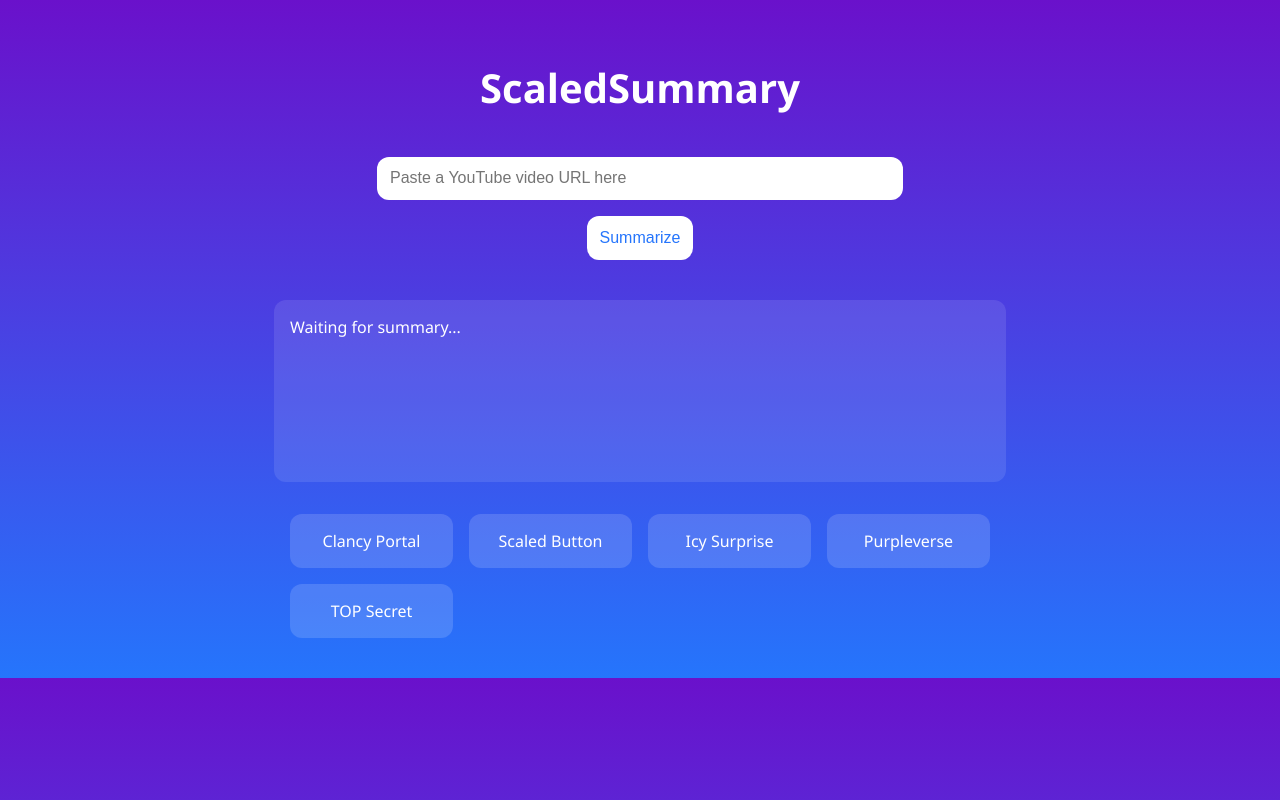
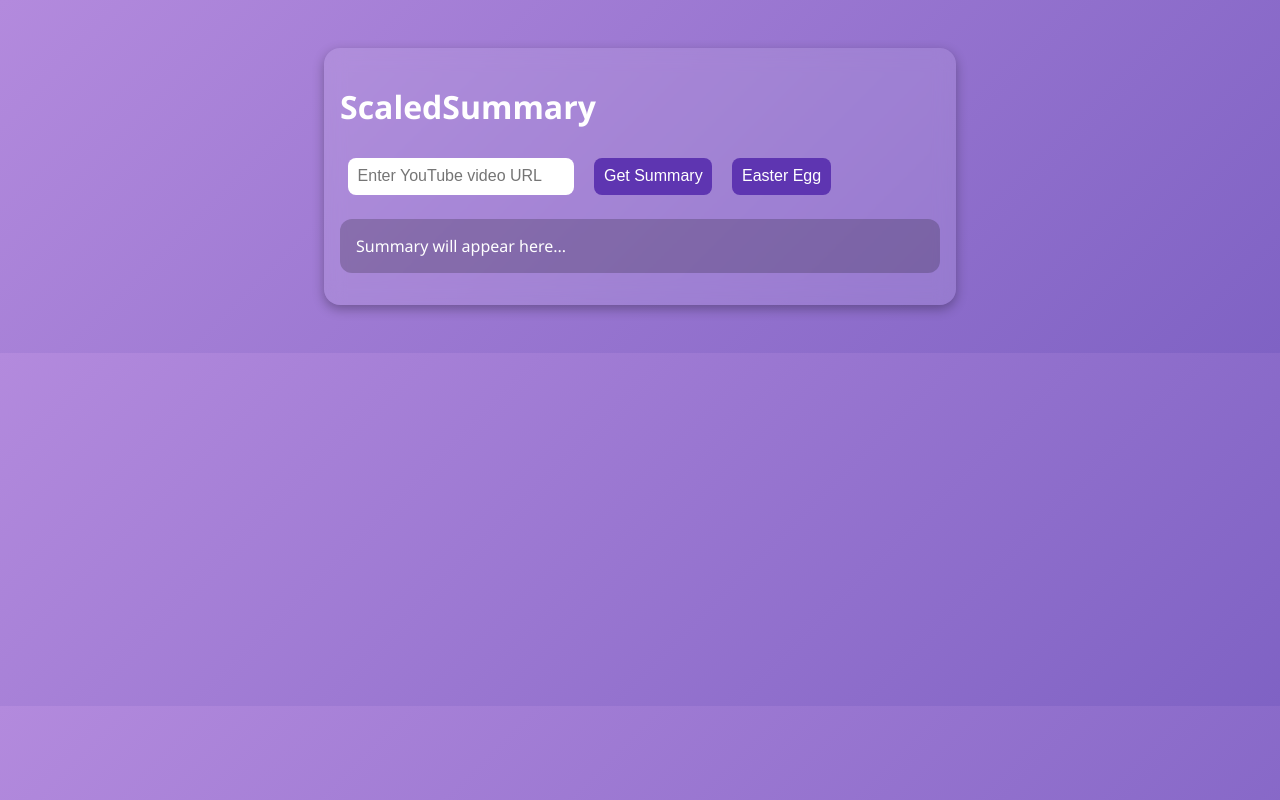
Before and after one commit to shubh72010/ScaledSummary, a Python web app: template templates/index.html in a window 1280 px wide. Run offline with Jinja, Linux system fonts and the light colour scheme; the template is opened without the code that fills it, so the values that code supplies are empty.

Commit message:
Update index.html

```diff
--- a/templates/index.html
+++ b/templates/index.html
@@ -6,102 +6,115 @@
   <title>ScaledSummary</title>
   <style>
     body {
-      background: linear-gradient(to bottom, #6a11cb, #2575fc);
+      background: linear-gradient(135deg, #b38add, #7f62c4);
+      font-family: 'Segoe UI', sans-serif;
       color: white;
-      font-family: 'Segoe UI', Tahoma, Geneva, Verdana, sans-serif;
       display: flex;
       flex-direction: column;
       align-items: center;
       padding: 2rem;
-      overflow-x: hidden;
+      margin: 0;
     }
 
-    h1 {
-      font-size: 2.5rem;
-      animation: float 2s ease-in-out infinite;
+    .tile {
+      background: rgba(255, 255, 255, 0.1);
+      border-radius: 16px;
+      padding: 1rem;
+      margin: 1rem;
+      box-shadow: 0 4px 12px rgba(0, 0, 0, 0.3);
+      width: 90%;
+      max-width: 600px;
+      backdrop-filter: blur(10px);
+      transition: transform 0.3s;
     }
 
-    @keyframes float {
-      0%, 100% { transform: translateY(0); }
-      50% { transform: translateY(-10px); }
+    .tile:hover {
+      transform: scale(1.03);
     }
 
     input, button {
-      padding: 0.8rem;
+      padding: 0.6rem;
       border: none;
-      border-radius: 12px;
+      border-radius: 8px;
       margin: 0.5rem;
       font-size: 1rem;
     }
 
-    input {
-      width: 80%;
-      max-width: 500px;
+    button {
+      background-color: #5e35b1;
+      color: white;
+      cursor: pointer;
     }
 
-    .summary-btn {
-      background-color: #fff;
-      color: #2575fc;
-      cursor: pointer;
-      transition: all 0.3s ease;
+    button:hover {
+      background-color: #7e57c2;
     }
 
-    .summary-btn:hover {
-      background-color: #2575fc;
-      color: white;
+    #output {
+      white-space: pre-wrap;
+      background: rgba(0, 0, 0, 0.2);
+      padding: 1rem;
+      border-radius: 12px;
+      margin-top: 1rem;
     }
 
-    #summaryOutput {
-      margin-top: 2rem;
-      padding: 1rem;
-      background: rgba(255, 255, 255, 0.1);
-      border-radius: 12px;
-      width: 90%;
-      max-width: 700px;
-      min-height: 150px;
-      white-space: pre-wrap;
+    .egg {
+      font-size: 0.85rem;
+      opacity: 0.7;
+      text-align: center;
+      margin-top: 1rem;
     }
 
-    .tiles {
-      margin-top: 2rem;
-      display: grid;
-      grid-template-columns: repeat(auto-fit, minmax(150px, 1fr));
-      gap: 1rem;
-      width: 100%;
-      max-width: 700px;
-    }
-
-    .easter-egg {
-      background: rgba(255, 255, 255, 0.15);
-      padding: 1rem;
-      border-radius: 12px;
-      text-align: center;
-      cursor: pointer;
-      transition: transform 0.2s ease;
-    }
-
-    .easter-egg:hover {
-      transform: scale(1.05);
-      background: rgba(255, 255, 255, 0.25);
+    .egg-button {
+      background-color: transparent;
+      color: white;
+      text-decoration: underline;
+      border: none;
+      margin-top: 0.5rem;
     }
   </style>
 </head>
 <body>
-  <h1>ScaledSummary</h1>
-
-  <input type="text" id="videoUrl" placeholder="Paste a YouTube video URL here" />
-  <button class="summary-btn">Summarize</button>
-
-  <div id="summaryOutput">Waiting for summary...</div>
-
-  <div class="tiles">
-    <div class="easter-egg">Clancy Portal</div>
-    <div class="easter-egg">Scaled Button</div>
-    <div class="easter-egg">Icy Surprise</div>
-    <div class="easter-egg">Purpleverse</div>
-    <div class="easter-egg">TOP Secret</div>
+  <div class="tile">
+    <h1>ScaledSummary</h1>
+    <input type="text" id="url" placeholder="Enter YouTube video URL" />
+    <button onclick="fetchSummary()">Get Summary</button>
+    <button onclick="triggerEasterEgg()">Easter Egg</button>
+    <div id="output">Summary will appear here...</div>
+    <div class="egg" id="egg-message"></div>
   </div>
 
-  <script src="script.js"></script>
+  <script>
+    async function fetchSummary() {
+      const url = document.getElementById('url').value;
+      const output = document.getElementById('output');
+      output.innerText = "Loading...";
+
+      try {
+        const response = await fetch("/summary", {
+          method: "POST",
+          headers: { "Content-Type": "application/json" },
+          body: JSON.stringify({ url })
+        });
+
+        const data = await response.json();
+        output.innerText = data.transcript || data.error || "Something went wrong.";
+      } catch (err) {
+        output.innerText = "Failed to fetch summary.";
+      }
+    }
+
+    function triggerEasterEgg() {
+      const eggs = [
+        "You're the Clancy to my Dema.",
+        "The Banditos support you.",
+        "Easter Egg unlocked: Level 21 Pilot!",
+        "Scaled and Icy… more like Scaled and Spicy.",
+        "Strike Three? Nah, Home Run.",
+      ];
+      const msg = eggs[Math.floor(Math.random() * eggs.length)];
+      document.getElementById("egg-message").innerText = msg;
+    }
+  </script>
 </body>
 </html>
```
